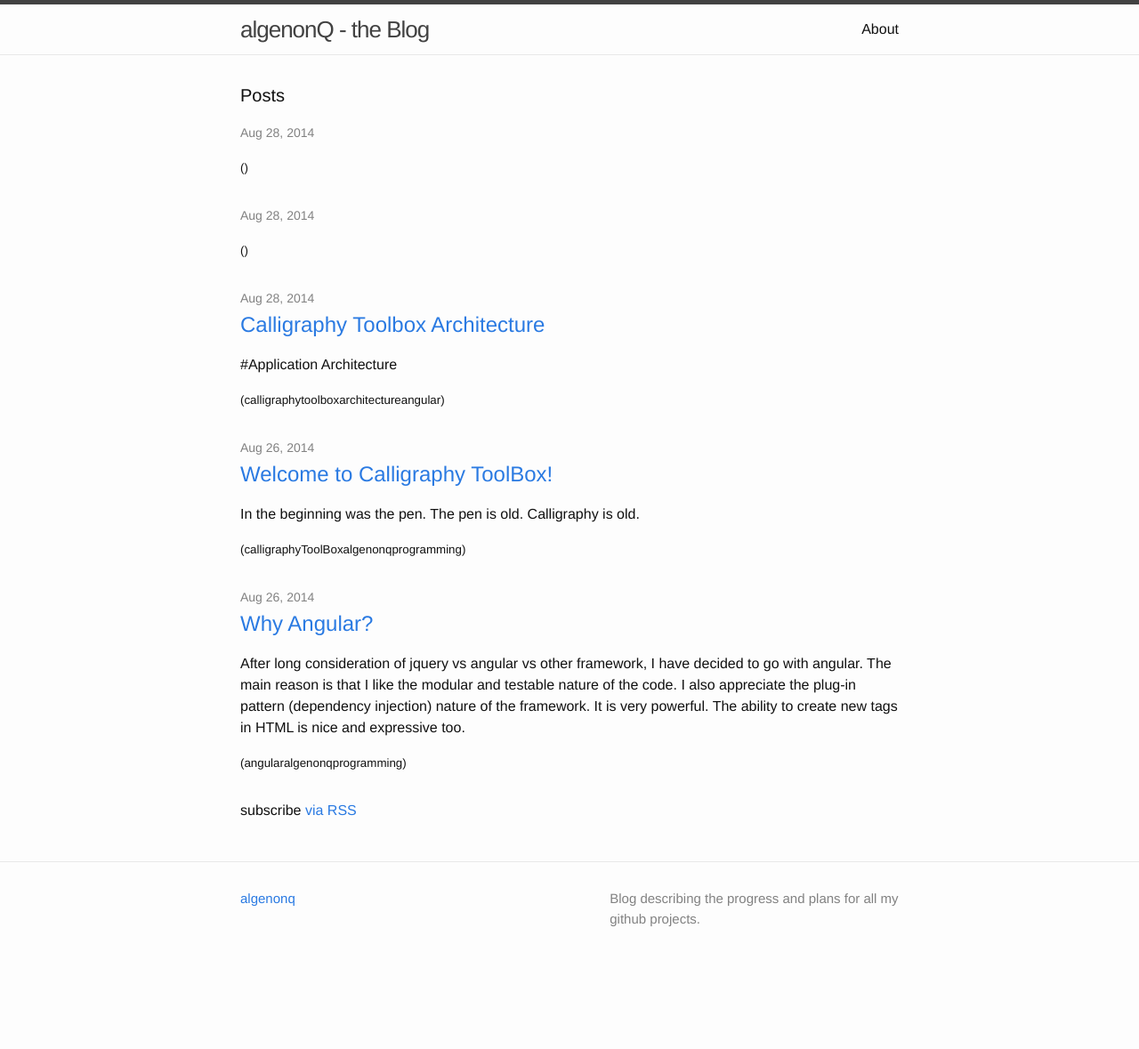
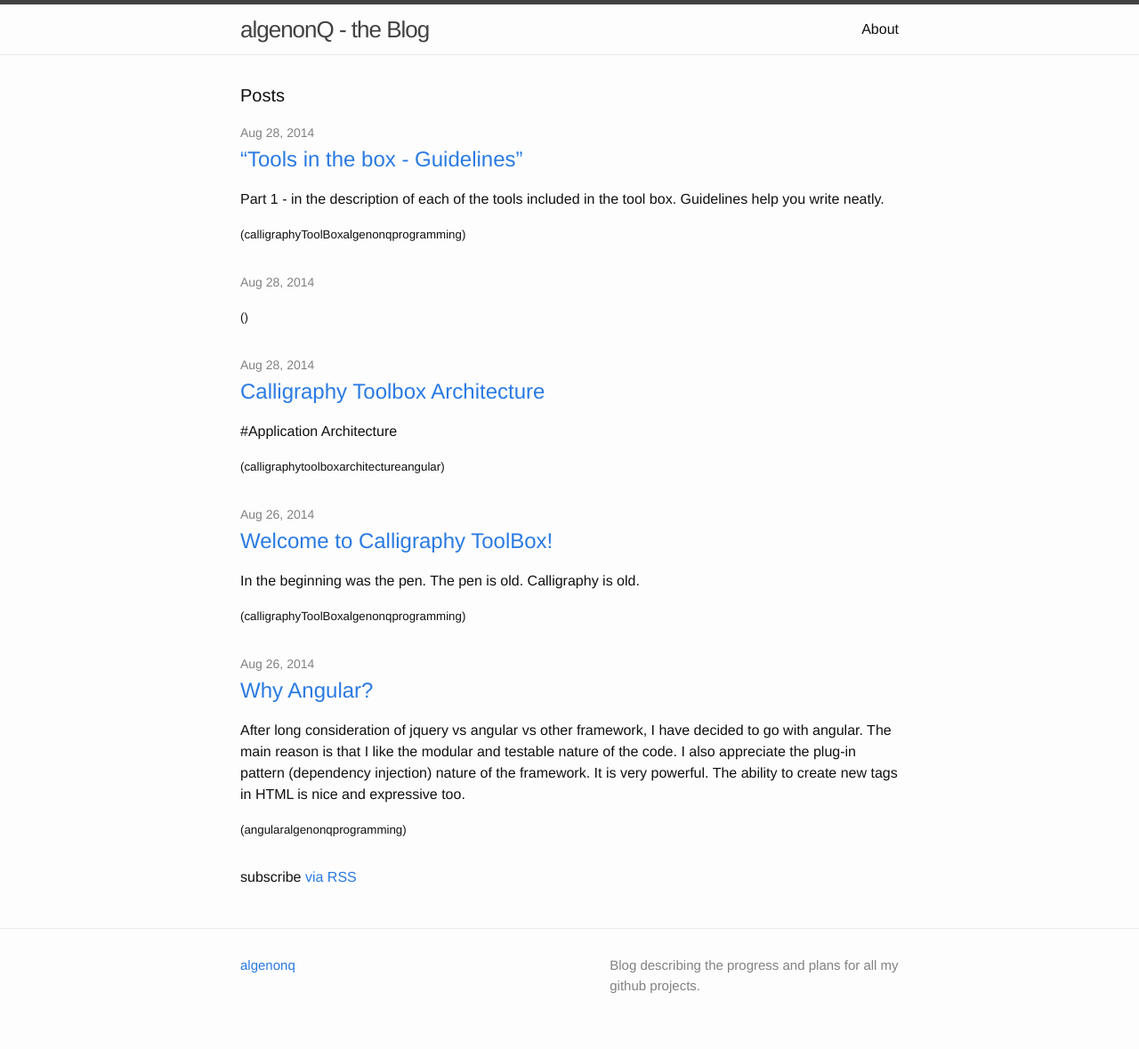
Before and after one commit to algenonq/algenonq.github.io, a Jekyll site: the page built from index.html, in a window 1280 px wide. Shown: the whole page at 89% size. Built offline with Jekyll 4.4.1, drawn with Linux system fonts in a browser that asks for light colours; before the commit the page ends 1104 px from its top, so only the background shows below that.

Commit message:
still not formatting correctly.

```diff
--- a/_posts/2014-08-28-tool-descriptions.markdown
+++ b/_posts/2014-08-28-tool-descriptions.markdown
@@ -1,9 +1,9 @@
 ---
-layout:	post
-title:	"Calligraphy Toolbox Tools - Guidelines”
-date:	2014-08-28 12:53:15
-categories: calligraphy toolbox angular web
-tags: calligraphy toolbox architecture angular
+layout: post
+title:  “Tools in the box - Guidelines”
+date:   2014-08-28 12:53:16
+categories: Calligraphy ToolBox architecture
+tags: calligraphy ToolBox algenonq programming
 ---
 Part 1 - in the description of each of the tools included in the tool box. Guidelines help you write neatly.
 
```
